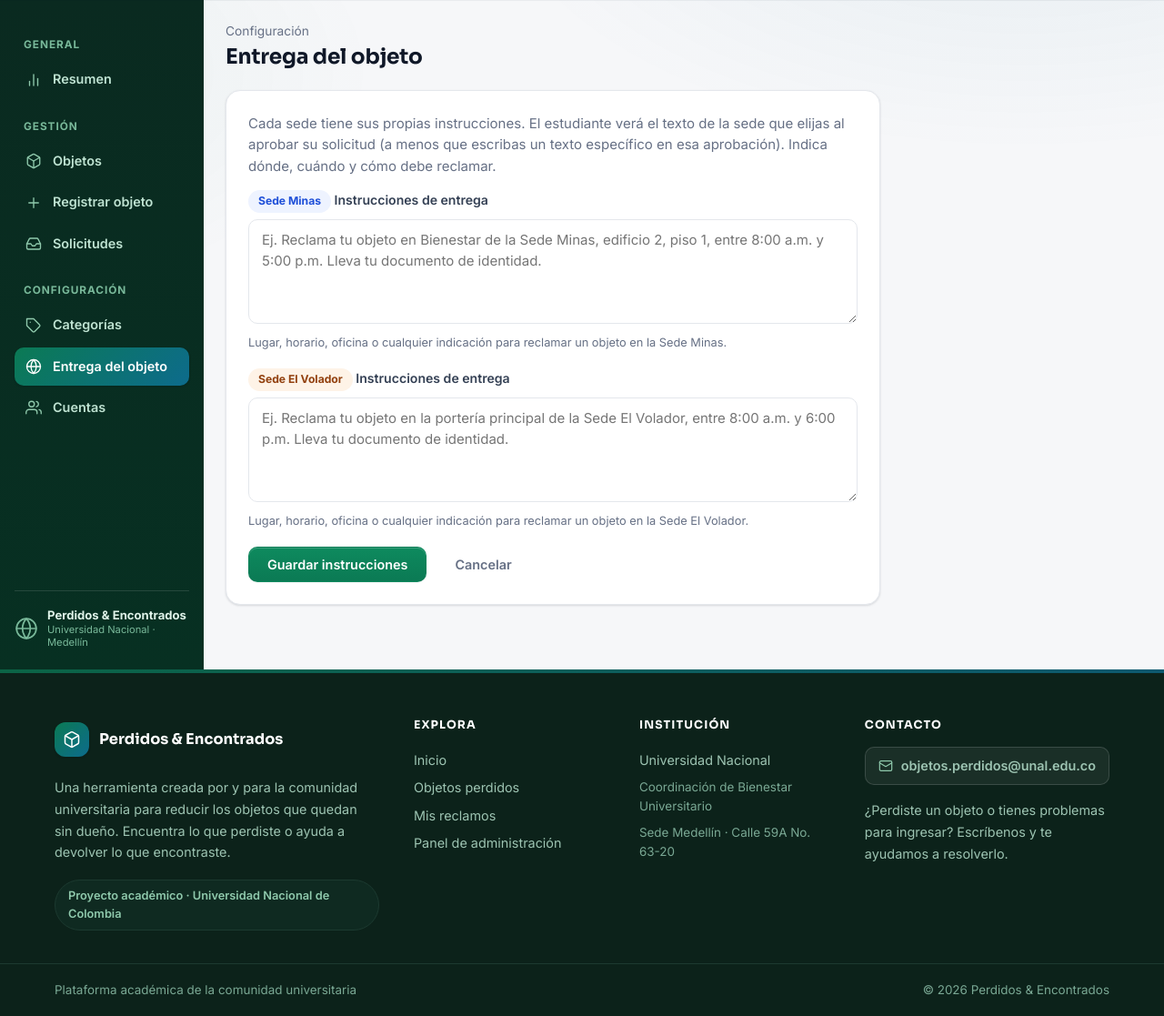
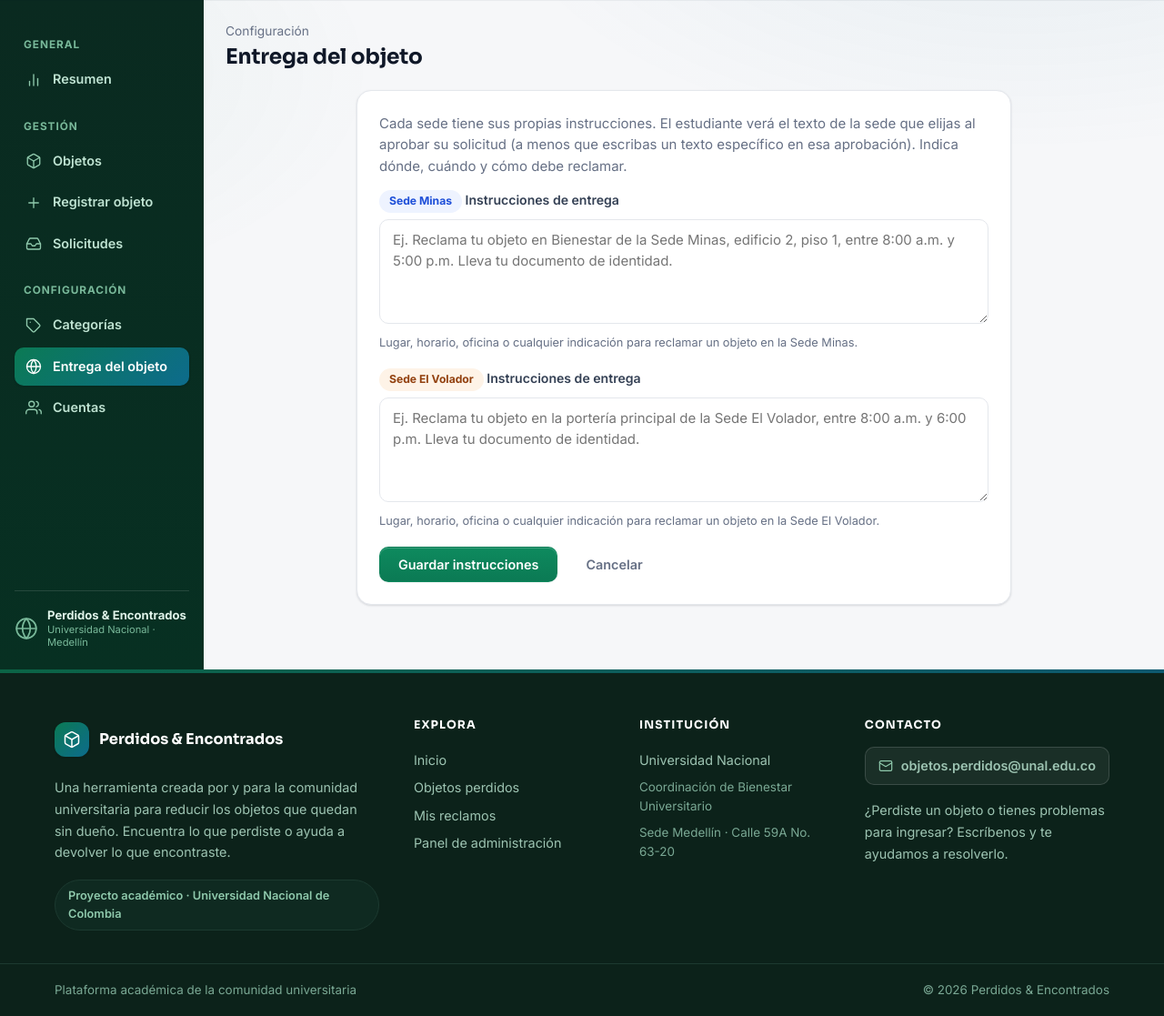
Before and after one commit to kevinramos2/Entrega-de-objetos-perdidos-, a Django app: page /panel/configuracion-entrega/ in a window 1280 px wide. Shown: the part 65-1182 px from the top of the page at 91% size. Run offline with Django 5.2, Linux system fonts and the light colour scheme; the visitor is signed in with stand-in values (Sample User, id 1); data comes from the database, SQL or seed files in the repository; data that the repository does not hold is empty; some libraries are stand-ins or nearby versions.

Commit message:
centré el bloque de instrucciones de entrega para que no quede espacio en blanco a la derecha en el computador

```diff
--- a/objetos_reclamados/registro_objetos/templates/panel/configuracion_entrega.html
+++ b/objetos_reclamados/registro_objetos/templates/panel/configuracion_entrega.html
@@ -9,7 +9,7 @@
   </div>
 </div>
 
-<div class="card mt-2" style="max-width:720px;padding:24px">
+<div class="card mt-2" style="max-width:720px;padding:24px;margin-left:auto;margin-right:auto">
   <p class="muted" style="margin-top:0">
     Cada sede tiene sus propias instrucciones. El estudiante verá el texto de
     la sede que elijas al aprobar su solicitud (a menos que escribas un texto
```
